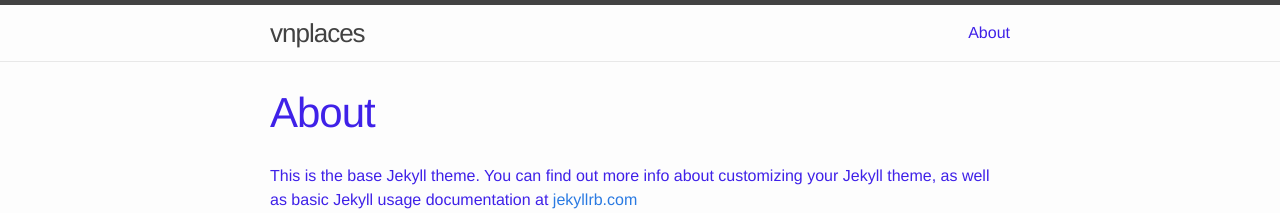
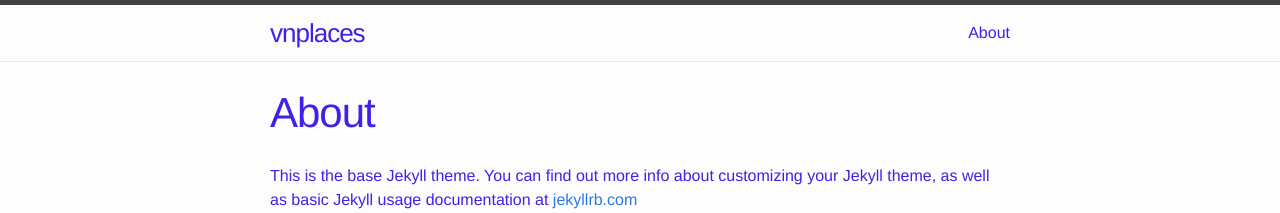
Before and after one commit to ssugar/vnplaces, a Jekyll site: the page built from about.md, in a window 1280 px wide. Shown: the top 213 px of the page. Built offline with Jekyll 4.4.1, drawn with Linux system fonts in a browser that asks for light colours; a script that is not in the unit is left out.

Commit message:
setting site-title to brand color

```diff
--- a/_sass/_layout.scss
+++ b/_sass/_layout.scss
@@ -20,7 +20,7 @@
 
     &,
     &:visited {
-        color: $grey-color-dark;
+        color: $text-color;
     }
 }
 
```
